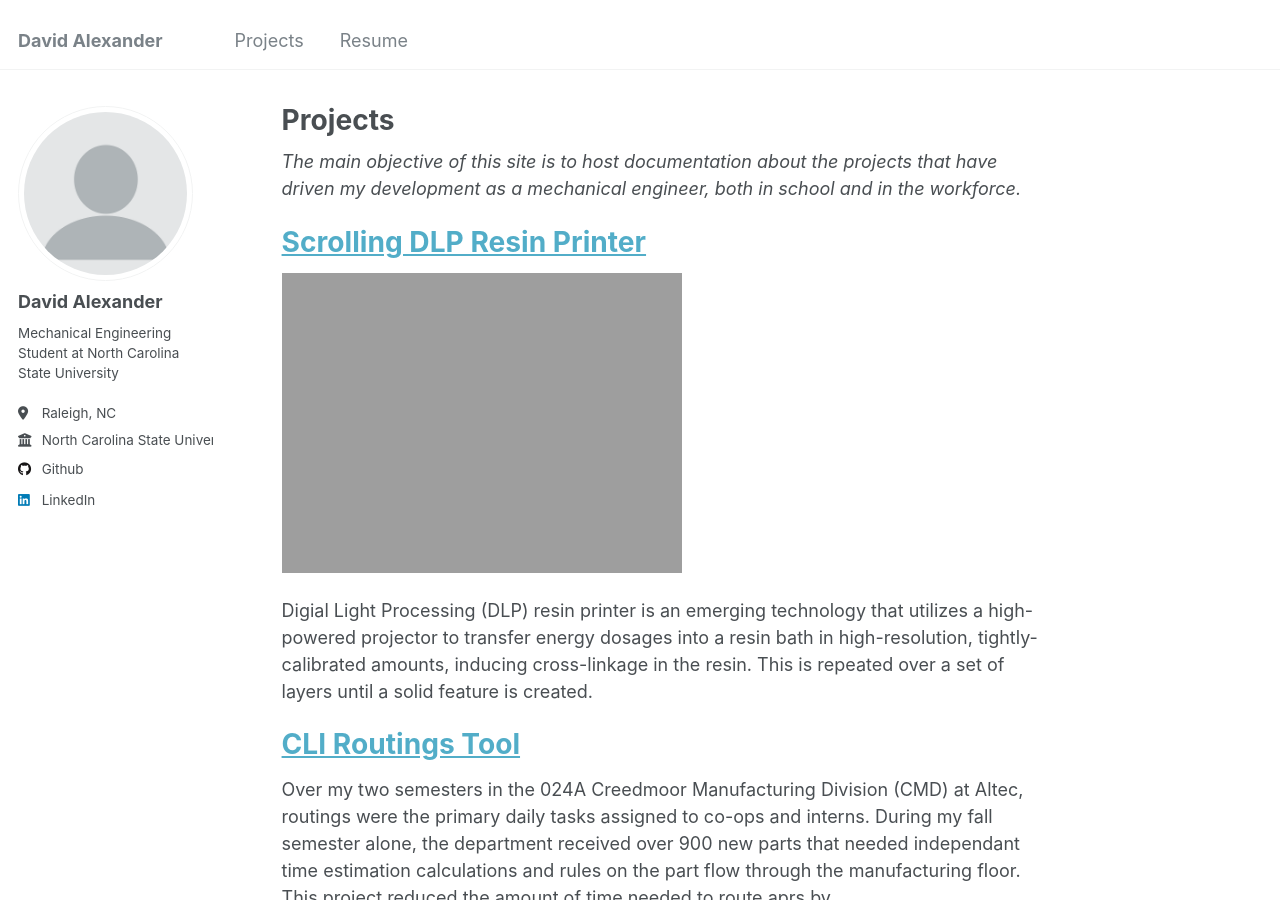
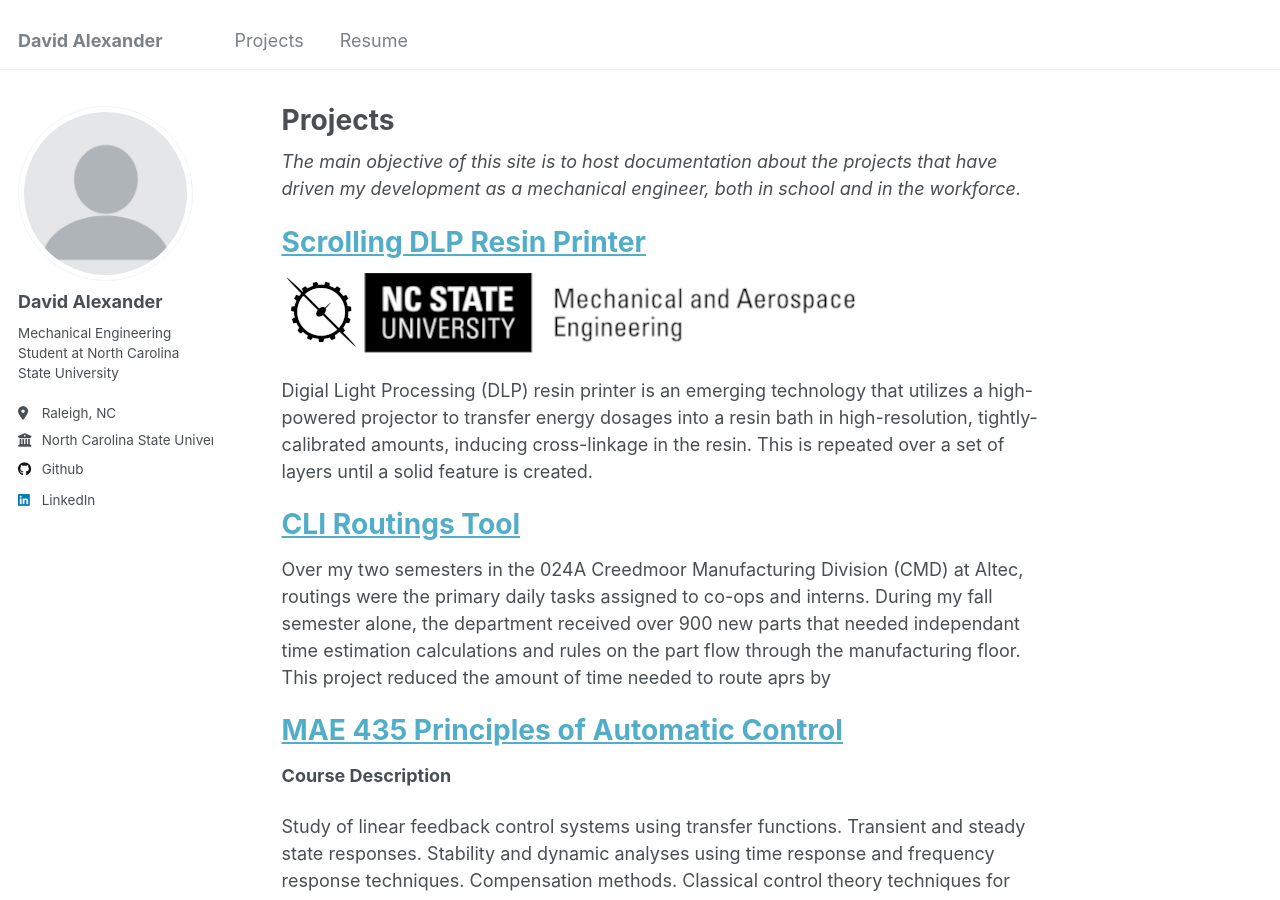
Before and after one commit to dmalexa5/dmalexa5.github.io, a Jekyll site: the page built from _pages/projects.md, in a window 1280 px wide and 900 px high. Built offline with Jekyll 4.4.1, drawn with Linux system fonts in a browser that asks for light colours.

Commit message:
Update dlp header image

```diff
--- a/_pages/projects.md
+++ b/_pages/projects.md
@@ -12,7 +12,7 @@ redirect_from:
 [Scrolling DLP Resin Printer](https://dmalexa5.github.io/projects/dlp/)
 ===
 
-![DLP Image](https://dmalexa5.github.io/images/dlp_header)
+![DLP Image](https://dmalexa5.github.io/images/dlp_header.png)
 
 Digial Light Processing (DLP) resin printer is an emerging technology that utilizes a high-powered projector to transfer energy dosages into a resin bath in high-resolution, tightly-calibrated amounts, inducing cross-linkage in the resin. This is repeated over a set of layers until a solid feature is created.
 
```
